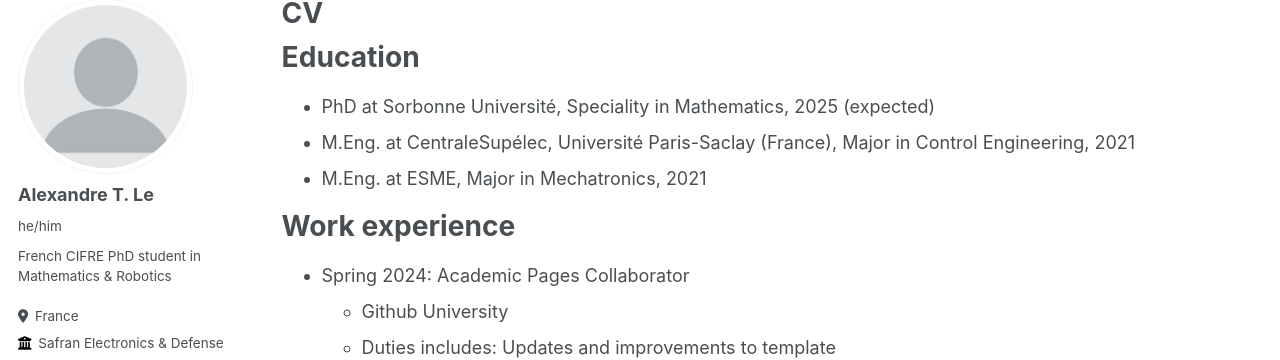
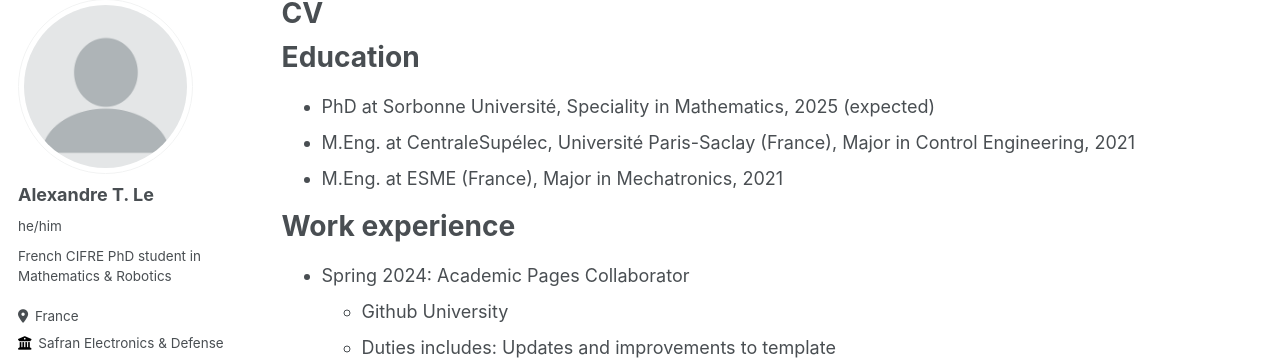
Before and after one commit to alexandre-tle/alexandre-tle.github.io, a Jekyll site: the page built from _pages/cv.md, in a window 1280 px wide and 900 px high. Shown: the part 119-479 px from the top of the window. Built offline with Jekyll 4.4.1, drawn with Linux system fonts in a browser that asks for light colours; some web fonts are replaced.

Commit message:
Update cv.md

```diff
--- a/_pages/cv.md
+++ b/_pages/cv.md
@@ -13,7 +13,7 @@ Education
 ======
 * PhD at Sorbonne Université, Speciality in Mathematics, 2025 (expected)
 * M.Eng. at CentraleSupélec, Université Paris-Saclay (France), Major in Control Engineering, 2021
-* M.Eng. at ESME, Major in Mechatronics, 2021
+* M.Eng. at ESME (France), Major in Mechatronics, 2021
 
 Work experience
 ======
```
